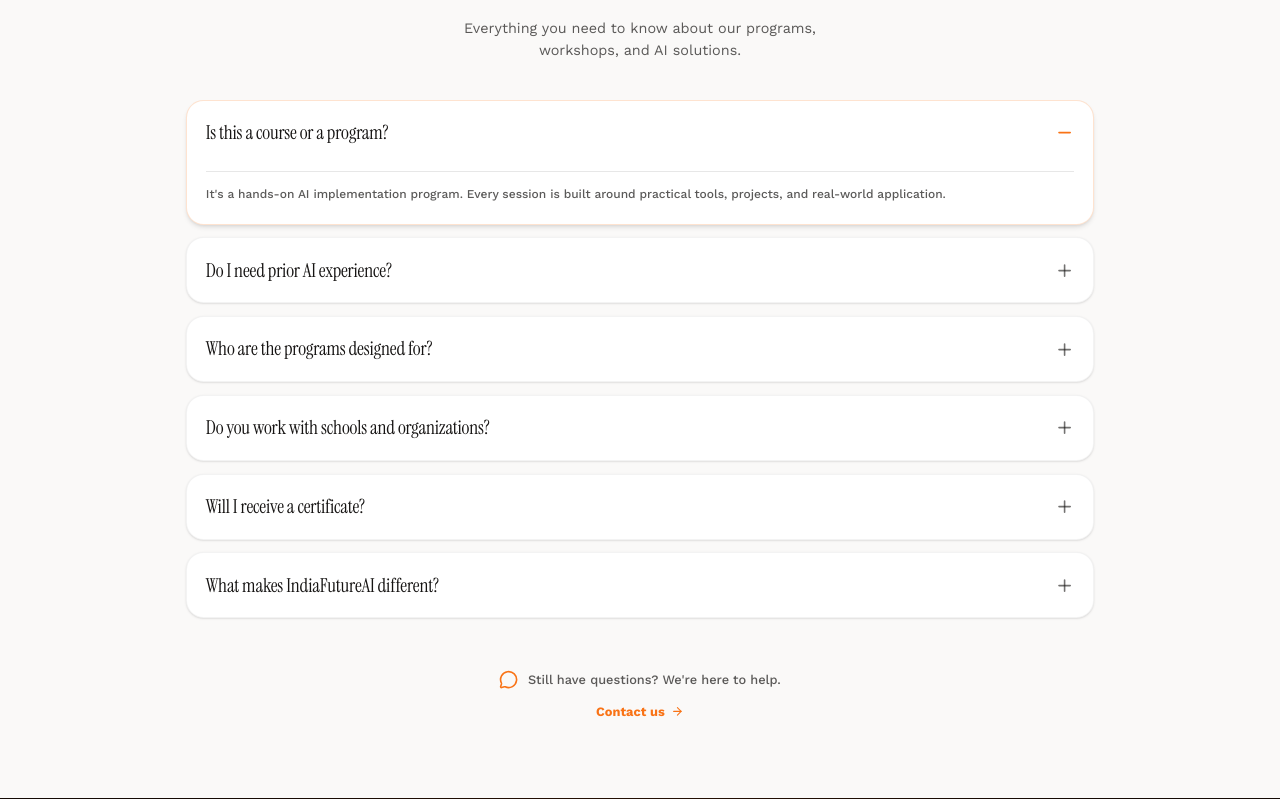
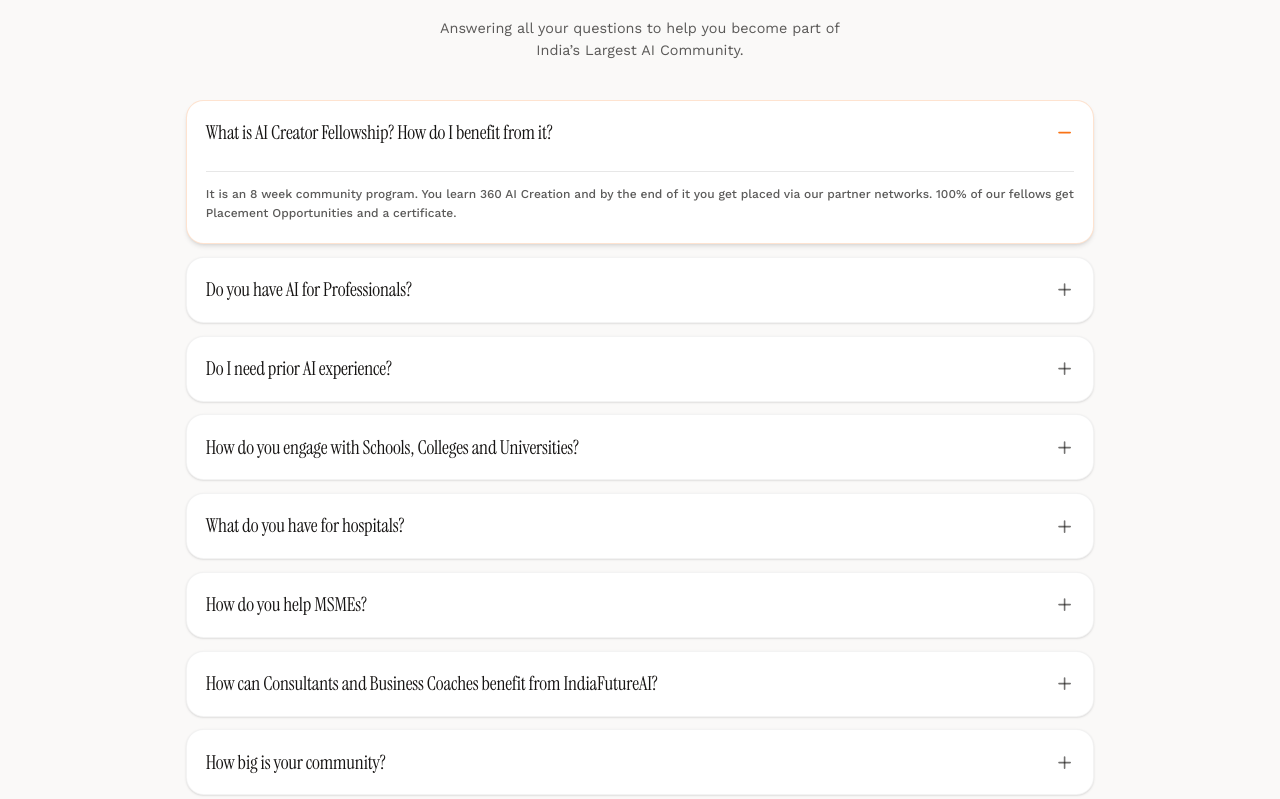
Before and after one commit to Bhavinsachaniya/indiafuture, a Next.js app: page /programs/custom in a window 1280 px wide. Shown: the part 7581-8380 px from the top of the page. Built offline with nearby package versions, Linux system fonts and the light colour scheme.

Commit message:
Update site UI

```diff
--- a/app/page.tsx
+++ b/app/page.tsx
@@ -20,18 +20,21 @@ export default function HomePage() {
     <div className="min-h-screen bg-background text-foreground">
       <main>
         <HeroSection />
-        <WhyIndiaFutureBento />
+        {/*      <WhyIndiaFutureBento /> */}
+        <Stats />
+        <ProgramsList />
         <Method />
-        <ProgramsList />
-        <UpskillingProgram />
-        <AISolutions />
+        <StudentShowcaseSection />
+        {/*  <UpskillingProgram /> */}
+        {/*  <AISolutions /> */}
+
         <Impact />
-        <Stats />
+
         <Testimonials />
-        <Community />
-        <Pricing />
+        {/*  <Community /> */}
+        {/* <Pricing /> */}
         <FAQ />
-        <StudentShowcaseSection />
+
         <CTA />
       </main>
     </div>
--- a/components/site/CTA.tsx
+++ b/components/site/CTA.tsx
@@ -33,16 +33,15 @@ export const CTA = React.memo(function CTA() {
 
           <div className="relative z-10">
             <h2 className="font-display text-4xl md:text-5xl lg:text-6xl leading-[1.1] max-w-3xl mx-auto mb-6">
-              Stop learning about AI.
+              Stop reading about AI from afar!
               <br />
               <HighlightText className="mt-2 text-white !bg-[#f97316]/10 !border-[#f97316]">
-                Start building with it.
+                Start using it to make REAL money
               </HighlightText>
             </h2>
             <p className="mt-6 text-white/70 max-w-xl mx-auto text-lg md:text-xl font-light">
-              Cohort-based programs. Practical learning.
-              <br className="hidden md:block" />
-              Limited seats. Real outcomes.
+              Join our next Upskilling Fellowship for Professionals to advance your career and make
+              real money
             </p>
 
             <div className="mt-12 grid grid-cols-2 md:grid-cols-4 gap-6 max-w-3xl mx-auto mb-12 relative">
@@ -57,7 +56,7 @@ export const CTA = React.memo(function CTA() {
               </div>
               <div className="flex flex-col items-center text-center gap-3">
                 <Users className="w-8 h-8 text-[#f97316]" strokeWidth={1.5} />
-                <span className="text-white/80 text-sm font-medium">Active Community</span>
+                <span className="text-white/80 text-sm font-medium">10k+ active community</span>
               </div>
               <div className="flex flex-col items-center text-center gap-3">
                 <Briefcase className="w-8 h-8 text-[#f97316]" strokeWidth={1.5} />
@@ -65,7 +64,7 @@ export const CTA = React.memo(function CTA() {
               </div>
               <div className="flex flex-col items-center text-center gap-3">
                 <Award className="w-8 h-8 text-[#f97316]" strokeWidth={1.5} />
-                <span className="text-white/80 text-sm font-medium">Trusted by 500+ Learners</span>
+                <span className="text-white/80 text-sm font-medium">Trusted by 1000+ Learners</span>
               </div>
             </div>
 
@@ -73,11 +72,12 @@ export const CTA = React.memo(function CTA() {
               href="/contact"
               className="inline-flex items-center gap-3 rounded-full bg-white text-[#161413] px-8 py-4 text-base font-bold hover:bg-[#f9f8f6] transition-colors shadow-lg"
             >
-              Join the next cohort <ArrowRight className="h-4 w-4" />
+              Join the next cohort
+              <ArrowRight className="h-4 w-4" />
             </Link>
 
             <p className="mt-6 text-white/40 text-[13px] font-medium tracking-wide">
-              Cohort 07 opens soon &bull; Seats are limited
+              Next Fellowship Cohort &bull; Seats are limited
             </p>
           </div>
         </div>
--- a/components/site/FAQ.tsx
+++ b/components/site/FAQ.tsx
@@ -7,33 +7,43 @@ import { HighlightText } from "@/components/ui/HighlightText";
 
 const faqs = [
   {
-    q: "Is this a course or a program?",
-    a: "It's a hands-on AI implementation program. Every session is built around practical tools, projects, and real-world application.",
+    q: "What is AI Creator Fellowship? How do I benefit from it?",
+    a: "It is an 8 week community program. You learn 360 AI Creation and by the end of it you get placed via our partner networks. 100% of our fellows get Placement Opportunities and a certificate.",
+    icon: <Laptop className="w-5 h-5 text-[#f97316]" />,
+  },
+  {
+    q: "Do you have AI for Professionals?",
+    a: "Yes, we have a cohort where we enable professionals to make efficient processes and smarter personal automations to make better money, save time and increase their income streams. You get a professional certificate.",
     icon: <Laptop className="w-5 h-5 text-[#f97316]" />,
   },
   {
     q: "Do I need prior AI experience?",
-    a: "No. Our flagship 8-Week AI Upskilling Program is designed for students to start from the fundamentals and become AI-ready.",
+    a: "No! All you need is a device (either of phone, laptop, tab) and basic Hindi/English/other language knowledge",
     icon: <Laptop className="w-5 h-5 text-[#f97316]" />,
   },
   {
-    q: "Who are the programs designed for?",
-    a: "Our programs are designed for students, educators, and professionals looking to apply AI practically in their fields.",
+    q: "How do you engage with Schools, Colleges and Universities?",
+    a: "We have exclusive AI upskilling and certification programs for students, teachers, and professors. At the same time, we set up AI labs & Centre for Excellence on campuses.",
     icon: <Laptop className="w-5 h-5 text-[#f97316]" />,
   },
   {
-    q: "Do you work with schools and organizations?",
-    a: "Yes. We design exclusive AI learning, certification programs, and masterclasses for institutions, MSMEs, and professional communities based on specific objectives.",
+    q: "What do you have for hospitals?",
+    a: "For hospitals, we have exclusive automation programs to deliver results leading to smoother processes, efficient work flow, direct savings and increased revenue.",
     icon: <Laptop className="w-5 h-5 text-[#f97316]" />,
   },
   {
-    q: "Will I receive a certificate?",
-    a: "Participants may receive industry-recognized certificates of participation or completion based on program structure, attendance, assessments, or project completion.",
+    q: "How do you help MSMEs?",
+    a: "We own end to end automations for MSMEs to give them income boost, savings and expanded business.",
     icon: <Laptop className="w-5 h-5 text-[#f97316]" />,
   },
   {
-    q: "What makes IndiaFutureAI different?",
-    a: "We focus on building, not just watching. You will leave with actual tools, workflows, and a portfolio of AI projects you can immediately use.",
+    q: "How can Consultants and Business Coaches benefit from IndiaFutureAI?",
+    a: "At IFAI, we are committed to upskilling professionals as well as partner with them to further strengthen our mission of making India AI ready. If you are a coach, a consultant or a person with great network, we welcome you to partner with us for expansion.",
+    icon: <Laptop className="w-5 h-5 text-[#f97316]" />,
+  },
+  {
+    q: "How big is your community?",
+    a: "IndiaFutureAI is India’s largest AI Community with 10k+ active members",
     icon: <Laptop className="w-5 h-5 text-[#f97316]" />,
   },
 ];
@@ -53,7 +63,7 @@ export const FAQ = React.memo(function FAQ() {
             Frequently Asked .
           </h2>
           <p className="text-lg text-[#161413]/70 max-w-lg mx-auto">
-            Everything you need to know about our programs, workshops, and AI solutions.
+            Answering all your questions to help you become part of India’s Largest AI Community.
           </p>
         </div>
 
--- a/components/site/ProgramsList.tsx
+++ b/components/site/ProgramsList.tsx
@@ -14,7 +14,7 @@ export function ProgramsList() {
         <div className="max-w-3xl mx-auto text-center">
           <div className="flex items-center justify-center gap-4 mb-6">
             <p className="text-xs uppercase tracking-[0.2em] text-brand font-semibold mb-4 flex items-center justify-center gap-4">
-              <span className="w-12 h-[1px] bg-brand/40" /> THE PROGRAMS{" "}
+              <span className="w-12 h-[1px] bg-brand/40" /> Pick one to help us help you!{" "}
               <span className="w-12 h-[1px] bg-brand/40" />
             </p>
           </div>
@@ -23,18 +23,18 @@ export function ProgramsList() {
             <HighlightText className="mx-2 inline-block">practical skills</HighlightText>
           </h2>
           <p className="mx-auto mt-6 max-w-xl text-lg leading-relaxed text-[#161413]/70">
-            Pick the program that matches where you are. We conduct customized AI masterclasses and
-            certification programs for every audience.
+            Pick the program for your goals. Our AI Masterclasses and certification programs are
+            curated for audiences of varying Industries.
           </p>
         </div>
 
         <div className="mt-16 grid grid-cols-1 md:grid-cols-2 gap-6 max-w-5xl mx-auto">
           <ProgramCard
             icon={GraduationCap}
-            badge="STUDENTS"
+            badge="YOUNG INDIANS"
             eyebrow="FLAGSHIP PROGRAM"
-            title="AI Upskilling Program"
-            description="An 8-week hands-on journey that takes learners from AI fundamentals to real-world implementation through projects, automation, and practical workflows."
+            title="AI Creator Fellowship for Students & Young Professionals"
+            description="8 Week Fellowship to master AI Creator Skills through projects, automation lessons, peer & community learning and placement opportunities."
             link="/programs/ai-upskilling"
             linkText="Explore Program"
           />
@@ -42,29 +42,29 @@ export function ProgramsList() {
           <ProgramCard
             icon={Users}
             badge="INSTITUTIONS"
-            eyebrow="WORKSHOPS"
-            title="AI Workshops & Certifications"
-            description="Interactive AI workshops and certification programs designed for schools, colleges, universities, organizations, and MSMEs."
+            eyebrow="MASTERCLASSES"
+            title="AI Masterclasses & Certifications"
+            description="Interactive AI masterclasses with 7 days Mentor Implementation Access designed for professionals, institutions, startups and corporates."
             link="/programs/masterclasses"
-            linkText="Explore Workshops"
+            linkText="Explore Masterclasses"
           />
 
           <ProgramCard
             icon={Landmark}
             badge="INSTITUTIONS"
-            eyebrow="AI LABS & ENABLEMENT"
-            title="AI Labs & Campus Enablement"
-            description="Build an AI-ready institution with faculty development, student upskilling, AI labs, curriculum support, and long-term implementation."
+            eyebrow="AI Labs & Certification"
+            title="AI Skill Labs & Certification"
+            description="Build a future ready AI lab or Centre of Excellence serving certified AI upskilling for students with personalized curriculum and long term implementation."
             link="/programs/workshops"
-            linkText="Explore Solution"
+            linkText="Explore AI Labs"
           />
 
           <ProgramCard
             icon={Briefcase}
             badge="ORGANIZATIONS"
             eyebrow="ORGANIZATIONS"
-            title="AI Adoption Programs"
-            description="Help teams integrate AI into daily workflows through productivity training, automation, department-specific use cases, and implementation support."
+            title="AI Automations"
+            description="We automate repetitive operations for startups, institutions and MSMEs leading to increased efficiency, higher savings and generating more revenue."
             link="/programs/custom"
             linkText="Explore Solution"
           />
--- a/components/site/Stats.tsx
+++ b/components/site/Stats.tsx
@@ -1,10 +1,10 @@
 import React from "react";
 
 const stats = [
-  { k: "500+", l: "Students in ongoing cohort" },
-  { k: "100%", l: "Practical AI Training" },
-  { k: "Custom", l: "Masterclasses & AI Labs" },
-  { k: "Real", l: "World implementation" },
+  { k: "20+", l: "Institution Partners" },
+  { k: "2,000+", l: "Indians Upskilled" },
+  { k: "10x", l: "Organizational Efficiency" },
+  { k: "100%", l: "Practical Training" },
 ];
 
 export const Stats = React.memo(function Stats() {
--- a/components/site/StudentShowcaseSection.tsx
+++ b/components/site/StudentShowcaseSection.tsx
@@ -26,12 +26,11 @@ export function StudentShowcaseSection() {
             transition={{ duration: 0.5 }}
           >
             <h2 className="font-display text-4xl md:text-5xl lg:text-6xl text-ink">
-              Create Stunning AI Videos <br className="hidden md:block" />
-              <HighlightText>Like These</HighlightText>
+              Learn to create <HighlightText>Stunning Visuals</HighlightText> like these and more!
             </h2>
             <p className="mx-auto mt-6 max-w-2xl text-lg text-ink-soft md:text-xl">
-              Every video below was created by students using the techniques taught inside our AI
-              Creator Program.
+              Learn to work with efficiency, save time and make money through our Fellowship &
+              Masterclasses. Experience some of our Fellows’ creations!
             </p>
           </motion.div>
         </div>
--- a/components/site/Testimonials.tsx
+++ b/components/site/Testimonials.tsx
@@ -55,7 +55,7 @@ export const Testimonials = React.memo(function Testimonials() {
         <div className="text-center mb-16">
           <div className="flex items-center justify-center gap-4 mb-6">
             <p className="text-xs uppercase tracking-[0.2em] text-brand font-semibold mb-4 flex items-center justify-center gap-4">
-              <span className="w-12 h-[1px] bg-brand/40" /> THE COMMUNITY{" "}
+              <span className="w-12 h-[1px] bg-brand/40" /> What Industry says about us{" "}
               <span className="w-12 h-[1px] bg-brand/40" />
             </p>
           </div>
@@ -67,7 +67,7 @@ export const Testimonials = React.memo(function Testimonials() {
           </h2>
 
           <p className="text-[#161413]/70 text-lg md:text-xl max-w-2xl mx-auto font-medium">
-            Hear from learners, educators, and organizations building with AI.
+            Hear directly from Leaders building India who trust IndiaFutureAI.
           </p>
         </div>
       </div>
@@ -130,9 +130,8 @@ export const Testimonials = React.memo(function Testimonials() {
         <div className="flex flex-col sm:flex-row items-center justify-center gap-3 text-[#161413]/70 font-medium mb-4 text-sm md:text-base">
           <Users className="w-5 h-5 text-[#f97316]" />
           <span>
-            Join a growing community of <HighlightText className="text-brand">500+</HighlightText>{" "}
-            learners, <HighlightText className="text-brand">20+</HighlightText> institutions &
-            forward-thinking teams.
+            Join a community of <HighlightText className="text-brand">2,000+</HighlightText>{" "}
+            learners, <HighlightText className="text-brand"> 20+ </HighlightText> institutions!
           </span>
         </div>
 
--- a/components/site/method/MethodHeader.tsx
+++ b/components/site/method/MethodHeader.tsx
@@ -7,17 +7,17 @@ export function MethodHeader() {
       <div className="max-w-4xl mx-auto pointer-events-auto">
         <div className="flex items-center justify-center gap-4 mb-6">
           <p className="text-xs uppercase tracking-[0.2em] text-brand font-semibold flex items-center justify-center gap-4">
-            <span className="w-12 h-[1px] bg-brand/40" /> THE METHOD{" "}
+            <span className="w-12 h-[1px] bg-brand/40" /> Fellowship/Masterclass{" "}
             <span className="w-12 h-[1px] bg-brand/40" />
           </p>
         </div>
         <h2 className="mt-3 font-display text-5xl md:text-6xl leading-[1.05] text-balance max-w-4xl mx-auto">
-          We don't <em className="italic">teach</em> AI. We help{" "}
-          <HighlightText className="text-white tracking-normal">you ship it</HighlightText>.
+          We don’t just teach AI. We make you do it,{" "}
+          <HighlightText className="italic">LIVE!</HighlightText>
         </h2>
         <p className="mt-1 text-cream/70 text-lg leading-relaxed max-w-4xl mx-auto">
-          Indiafuture is closer to a residency than a course. Every week is a real deliverable,
-          reviewed by senior practitioners who work on production AI systems every day.
+          Our Fellowship and Masterclasses are hands-on training programs with Learning & Execution
+          modules. Comes with access to India’s largest AI professionals community!
         </p>
       </div>
     </div>
--- a/components/site/method/constants.tsx
+++ b/components/site/method/constants.tsx
@@ -4,7 +4,7 @@ export const steps = [
   {
     icon: BookOpen,
     t: "Learn",
-    d: "Understand the fundamentals.",
+    d: "Understand the Fundamentals.",
   },
   {
     icon: CodeXml,
@@ -14,11 +14,11 @@ export const steps = [
   {
     icon: Rocket,
     t: "Implement",
-    d: "Use AI every day.",
+    d: "Live Projects & Applications.",
   },
   {
     icon: Briefcase,
     t: "Launch",
-    d: "Freelance. Get hired. Build more.",
+    d: "Freelance. Products. Make Money.",
   },
 ];
--- a/components/ui/hero-1.tsx
+++ b/components/ui/hero-1.tsx
@@ -56,21 +56,22 @@ export function HeroSection() {
         <div className="mx-auto max-w-5xl text-center">
           {/* Eyebrow */}
           <p className="text-xs sm:text-sm font-medium tracking-[0.25em] text-brand uppercase">
-            LEARN. &nbsp;BUILD. &nbsp;SHIP.
+            LEARN. &nbsp;BUILD. &nbsp;WIN.
           </p>
 
           <h1 className="mt-8 font-display font-normal text-ink text-[clamp(3rem,6vw,6.5rem)] leading-[1.05] tracking-tight md:tracking-tighter text-balance max-w-5xl mx-auto drop-shadow-sm">
-            India's Practical AI Upskilling <br className="hidden md:block" />
+            India’s AI Upskilling Partner <br className="hidden md:block" />
+            For the{" "}
             <HighlightText className="text-ink font-normal tracking-normal md:tracking-tighter">
-              Partner
+              Future
             </HighlightText>{" "}
-            For The Future.
+            , that is Today!
           </h1>
 
           {/* Subtitle */}
           <p className="mx-auto mt-8 max-w-3xl text-xl md:text-2xl leading-relaxed text-ink-soft">
-            Empowering students, educators, and organizations with practical AI skills. We believe
-            AI should not just be understood—it should be used.
+            Empowering professionals, institutions, and organizations with practical AI skills. We
+            turn learning into opportunities, careers, and lasting impact.
           </p>
 
           {/* Avatars + count */}
@@ -94,10 +95,8 @@ export function HeroSection() {
               ))}
             </div>
             <p className="text-sm text-ink">
-              <HighlightText className="font-semibold text-brand">500+</HighlightText>{" "}
-              <span className="text-ink-soft">
-                Students in the ongoing 8-Week AI Upskilling Program
-              </span>
+              <HighlightText className="font-semibold text-brand">2000+</HighlightText>{" "}
+              <span className="text-ink-soft">Indians upskilled with AI via our programs</span>
             </p>
           </div>
 
--- a/data/student-videos.ts
+++ b/data/student-videos.ts
@@ -12,82 +12,74 @@ export const STUDENT_VIDEOS: StudentVideo[] = [
   {
     id: "1",
     youtubeId: "RLUo_yswUg8",
-    title: "AI Advertisement Demo",
-    category: "Advertisement",
-    duration: "0:45",
-    studentName: "Alex Mercer",
-    views: "12K",
+    title: "Gandhi's 7 sin",
+    category: "cohort 2",
+    duration: "0:37",
+    studentName: "Anil Kumar",
   },
   {
     id: "2",
     youtubeId: "fdGZ1rPV_Gw",
-    title: "The Future of AI Film",
-    category: "AI Film",
-    duration: "1:20",
-    studentName: "Sarah Chen",
-    views: "8.5K",
+    title: "Balaghat from Dipsikha's eyes ",
+    category: "cohort 2",
+    duration: "1:29",
+    studentName: "Dipsikha Das ",
   },
   {
     id: "3",
     youtubeId: "XSTSsT63RJQ",
-    title: "Product Launch Teaser",
-    category: "Product Video",
-    duration: "0:30",
-    studentName: "Michael Rodriguez",
-    views: "15K",
+    title: "Mango Melt Ice Cream - Ad ",
+    category: "cohort 2",
+    duration: "0:09",
+    studentName: "Tejashree",
   },
   {
     id: "4",
     youtubeId: "vZ7IvXz0fDw",
-    title: "Animated Storytelling",
-    category: "Storytelling",
-    duration: "2:15",
-    studentName: "Emma Watson",
-    views: "5K",
+    title: "Vridhi Financial Advisory",
+    category: "cohort 2",
+    duration: "0:10",
+    studentName: "Saurabh",
   },
   {
     id: "5",
     youtubeId: "9u7vUutZtyE",
-    title: "Social Media Promo",
-    category: "Social Media",
-    duration: "0:15",
-    studentName: "David Kim",
+    title: "Jharkhand's Special Mushroom ",
+    category: "cohort 2",
+    duration: "1:08",
+    studentName: "Kavya Ekka",
     views: "22K",
   },
   {
     id: "6",
     youtubeId: "81TehOmDke0",
-    title: "Marketing Campaign",
-    category: "Marketing",
-    duration: "1:00",
-    studentName: "Lisa Johnson",
-    views: "9K",
+    title: "Vizag city story ",
+    category: "cohort 2",
+    duration: "0:14",
+    studentName: "Suhasini Lanka",
   },
   {
     id: "7",
     youtubeId: "qib2KUTl7Ig",
-    title: "AI Tutorial Intro",
-    category: "Tutorial",
-    duration: "0:55",
-    studentName: "James Wilson",
-    views: "11K",
+    title: "Story of Brigadier Md. Usman ",
+    category: "cohort 2",
+    duration: "0:22",
+    studentName: "Rahul",
   },
   {
     id: "8",
     youtubeId: "srLBir-wIFg",
-    title: "Music Video Visualization",
-    category: "Music",
-    duration: "3:10",
-    studentName: "Sophie Martin",
-    views: "30K",
+    title: "Football - dream story ",
+    category: "cohort 2",
+    duration: "1:47",
+    studentName: "Suyash Singh",
   },
   {
     id: "9",
     youtubeId: "NPvGj5ET7vw",
-    title: "Educational Short",
-    category: "Education",
-    duration: "1:45",
-    studentName: "Daniel Lee",
-    views: "7.2K",
+    title: "Maggi - childhood nostalgia ",
+    category: "cohort 2",
+    duration: "0:10",
+    studentName: "Diya Lalwani ",
   },
 ];
```
Also changed, not shown: components/site/Impact.tsx (+16 -15 lines).
